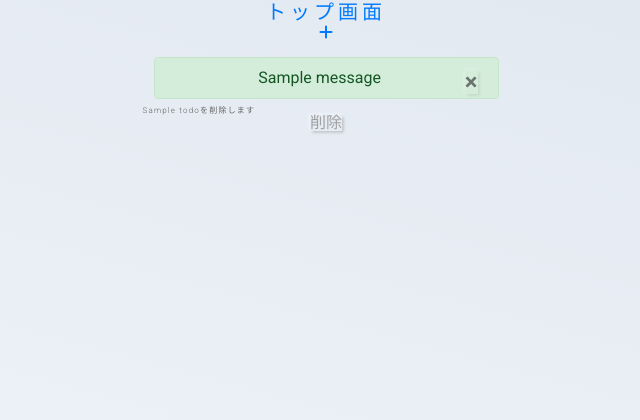
After one commit to Yuya-bakuretsu/DisPlay, a Django app: page /todo_delete/1 in a window 1280 px wide. The commit adds this page. Shown: the top 420 px of the page, without its empty margins (314-954 px from the left). Run offline with Django 3.2, Linux system fonts and the light colour scheme; tables that the repository leaves empty hold one stand-in row (values such as "Sample post"); one stand-in notice (Sample message) is shown; some libraries are stand-ins or nearby versions.

Commit message:
add function of delete on todo

```diff
--- a/task/templates/task/base.html
+++ b/task/templates/task/base.html
@@ -18,6 +18,23 @@
     <h1><a href="/">トップ画面</a></h1>
     <a href="{% url 'custom_add' %}" class="top-menu"><span class="fas fa-plus"></span></a>
 </div>
+{% if messages %}
+  {# Django のメッセージに記録している内容があればここで表示 #}
+  <div class="container">
+    <div class="row">
+      <div class="col-12">
+        <div class="messages mt-3">
+          {% for message in messages %}
+            <div class="alert alert-dismissable alert-{{ message.tags }}" data-alert="alert">
+              <button type="button" class="close" data-dismiss="alert" aria-hidden="true">&times;</button>
+              {{ message }}
+            </div>
+          {% endfor %}
+        </div>
+      </div>
+    </div>
+  </div>
+{% endif %}
 {% block content %}{% endblock %}
 
 <!-- jQuery first, then Tether, then Bootstrap JS. -->
--- /dev/null
+++ b/task/templates/task/todo_confirm_delete.html
@@ -0,0 +1,11 @@
+{% extends 'task/base.html' %}
+{% block meta_title %}削除確認{% endblock %}
+{% block page_title %}削除確認{% endblock %}
+{% block content %}
+<p>{{ object }}を削除します</p>
+<form method="post">
+    <button>削除</button>
+    {% csrf_token %}
+</form>
+
+{% endblock %}
--- a/task/templates/task/todo_list.html
+++ b/task/templates/task/todo_list.html
@@ -13,8 +13,8 @@
     {% for todo in object_list %}
     <div class="Task">
         <h4>{{ todo.title }}</h4>
-        <button class="Circle_button Play"><img class="Play_img" src="{% static 'image/play.svg'%}" alt="Play"></button><button
-            class="Circle_button Check"><img src="{% static 'image/check.svg'%}" alt="check"></button>
+        <button class="Circle_button Play"><img class="Play_img" src="{% static 'image/play.svg'%}" alt="Play"></button>
+        <a href="{% url 'todo_delete' todo.pk %}"><button class="Circle_button Check"><img src="{% static 'image/check.svg'%}" alt="check"></button></a>
         <p>Deadline {{todo.deadline_time}}</p>
     </div>
     {% endfor %}
--- a/task/urls.py
+++ b/task/urls.py
@@ -9,7 +9,7 @@ urlpatterns = [
     # path('add_custom/', views.custom_add, name='custom_add'),
     path('custom/<int:pk>/', views.custom_detail, name='custom_detail'),
     path('add_custom/', views.TimeSchedule.as_view(), name='custom_add'),
-    path('todo_list/', views.TodoListView.as_view(), name='todo_list'),
+    path('todo/', views.TodoListView.as_view(), name='todo_list'),
     path('todo_add/', views.TodoAddView.as_view(), name='todo_add'),
-    path('todo_list/', views.TodoDeleteView.as_view(), name='todo_delete'),
+    path('todo_delete/<int:pk>', views.TodoDeleteView.as_view(), name='todo_delete'),
 ]
```
Also changed, not shown: task/templates/task/todo_delete.html (deleted, +0 -10 lines).
